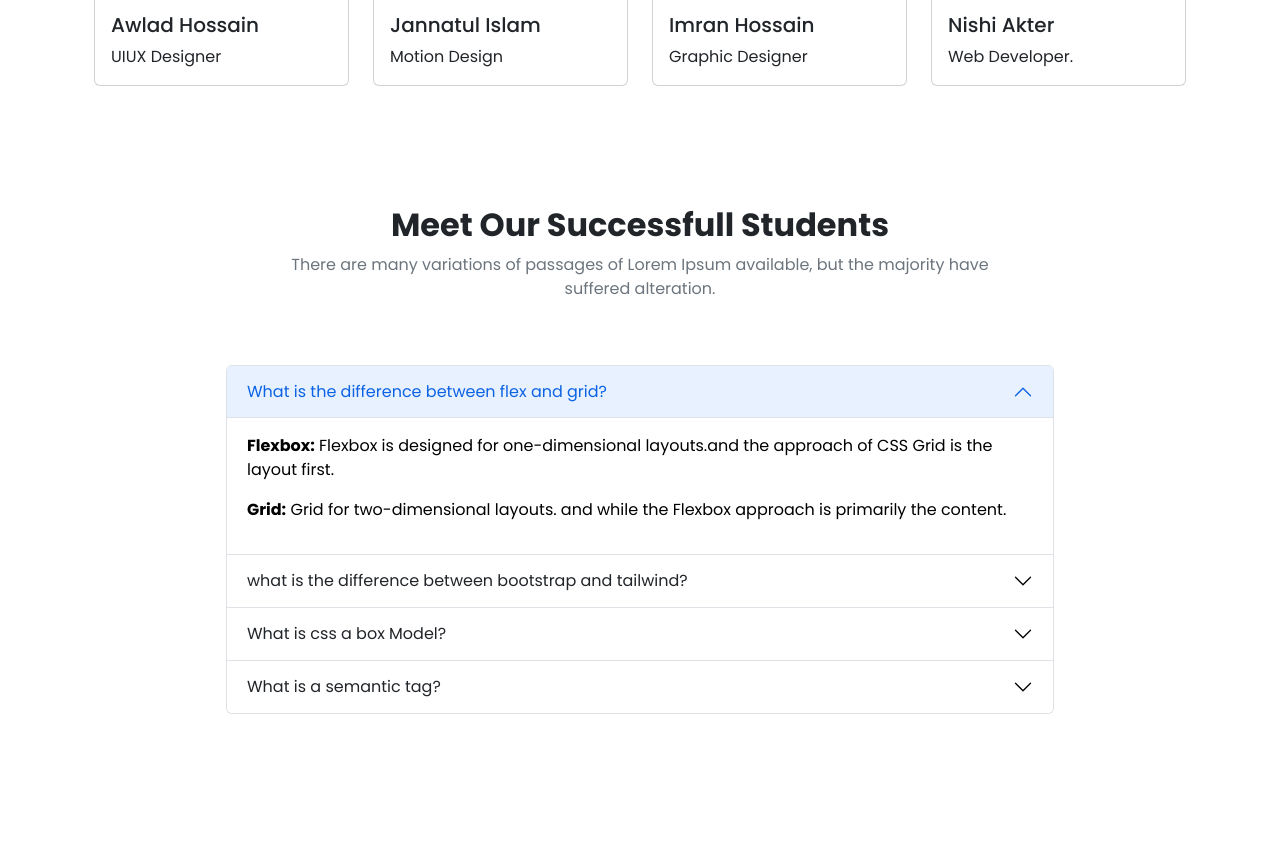
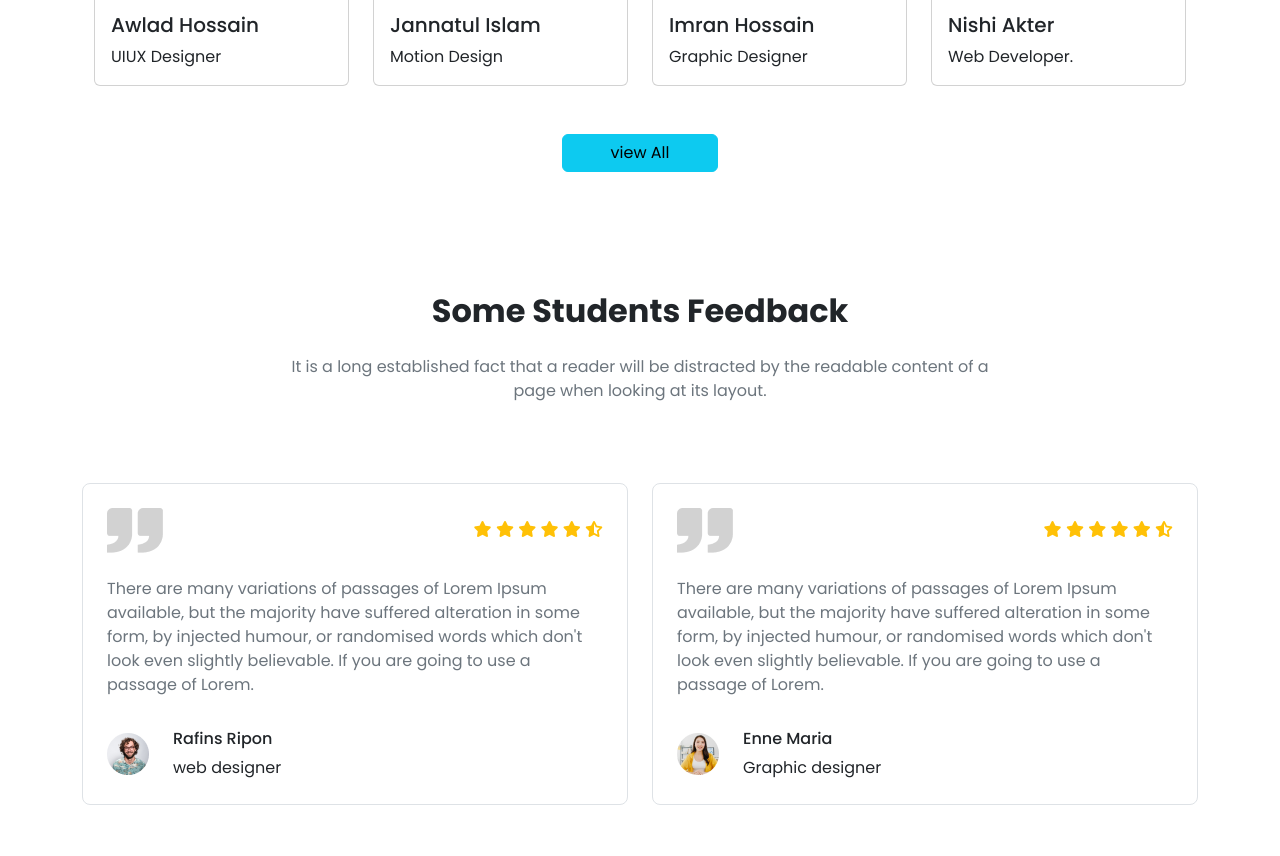
Before and after one commit to rafinsripon/education-course, a plain HTML site: page index.html in a window 1280 px wide. Shown: the part 3225-4081 px from the top of the page. Before the commit the page ends 3987 px from the top, so only its background shows below. Drawn offline with nearby package versions, Linux system fonts and the light colour scheme.

Commit message:
students feedback and some update

```diff
--- a/index.html
+++ b/index.html
@@ -328,17 +328,86 @@
                     </div>
                 </div>
             </div>
+            <div class="buttons text-center mt-5">
+                <button class="btn btn-info d-inline px-lg-5 px-md-5">
+                    view All
+                </button>
+            </div>
         </div>
     </section>
     <!----_______________________________________________________
     ________________||Successfull Student end ||_______________-->
+    <!----____________________________________________________
+    ______________||Students feedback Start||_______________-->
+    <section class="pt-5 pb-5">
+        <div class="container">
+            <div class="text-center px-lg-5 mx-lg-5 pb-5">
+                <h2 class="fs-2 fw-bold px-lg-5 mx-lg-5 pt-4">Some Students Feedback</h2>
+                <p class="text-secondary px-lg-5 mx-lg-5 pt-3">It is a long established fact that a reader will be distracted by the readable content of a page when looking at its layout.</p>
+            </div>
+            <div class="row">
+                <div class="col-lg-6 col-md-12 pt-3">
+                    <div class="student-feedback border rounded-3 p-4">
+                        <div class="icons d-flex justify-content-between align-items-center">
+                            <img src="images/student/comma.png" alt="">
+                            <div class="start">
+                                <i class="fa-solid fa-star text-warning"></i>
+                                <i class="fa-solid fa-star text-warning"></i>
+                                <i class="fa-solid fa-star text-warning"></i>
+                                <i class="fa-solid fa-star text-warning"></i>
+                                <i class="fa-solid fa-star text-warning"></i>
+                                <i class="fa-solid fa-star-half-stroke text-warning"></i>
+                            </div>
+                        </div>
+                        <div class="content pt-4">
+                            <p class="text-secondary">There are many variations of passages of Lorem Ipsum available, but the majority have suffered alteration in some form, by injected humour, or randomised words which don't look even slightly believable. If you are going to use a passage of Lorem.</p>
+                        </div>
+                        <div class="d-flex gap-4 align-items-center pt-3">
+                            <img src="images/student/student-5.png" alt="">
+                            <div class="name">
+                                <h6>Rafins Ripon</h6>
+                                <p class="m-0">web designer</p>
+                            </div>
+                        </div>
+                    </div>
+                </div>
+                <div class="col-lg-6 col-md-12 pt-3">
+                    <div class="student-feedback border rounded-3 p-4">
+                        <div class="icons d-flex justify-content-between align-items-center">
+                            <img src="images/student/comma.png" alt="">
+                            <div class="start">
+                                <i class="fa-solid fa-star text-warning"></i>
+                                <i class="fa-solid fa-star text-warning"></i>
+                                <i class="fa-solid fa-star text-warning"></i>
+                                <i class="fa-solid fa-star text-warning"></i>
+                                <i class="fa-solid fa-star text-warning"></i>
+                                <i class="fa-solid fa-star-half-stroke text-warning"></i>
+                            </div>
+                        </div>
+                        <div class="content pt-4">
+                            <p class="text-secondary">There are many variations of passages of Lorem Ipsum available, but the majority have suffered alteration in some form, by injected humour, or randomised words which don't look even slightly believable. If you are going to use a passage of Lorem.</p>
+                        </div>
+                        <div class="d-flex gap-4 align-items-center pt-3">
+                            <img src="images/student/student-6.png" alt="">
+                            <div class="name">
+                                <h6>Enne Maria</h6>
+                                <p class="m-0">Graphic designer</p>
+                            </div>
+                        </div>
+                    </div>
+                </div>
+            </div>
+        </div>
+    </section>
+    <!----____________________________________________________
+    ______________||Students feedback End||_________________-->
     <!----____________________________________________________
     _____________||Frequently Question start||_______________-->
     <section class="pt-5 pb-5">
         <div class="container">
             <div class="text-center px-lg-5 mx-lg-5 pb-5">
                 <h2 class="fs-2 fw-bold px-lg-5 mx-lg-5 pt-4">Meet Our Successfull Students</h2>
-                <p class="text-secondary px-lg-5 mx-lg-5">There are many variations of passages of Lorem Ipsum available, but the majority have suffered alteration.</p>
+                <p class="text-secondary px-lg-5 mx-lg-5 pt-3">There are many variations of passages of Lorem Ipsum available, but the majority have suffered alteration.</p>
             </div>
             <div class="row px-lg-5 mx-lg-5">
                 <div class="accordion px-lg-5" id="accordionExample">
@@ -398,6 +467,7 @@
     </section>
     <!----____________________________________________________
     ______________||Frequently Question End||________________-->
+
     </Main>
 
 
```
